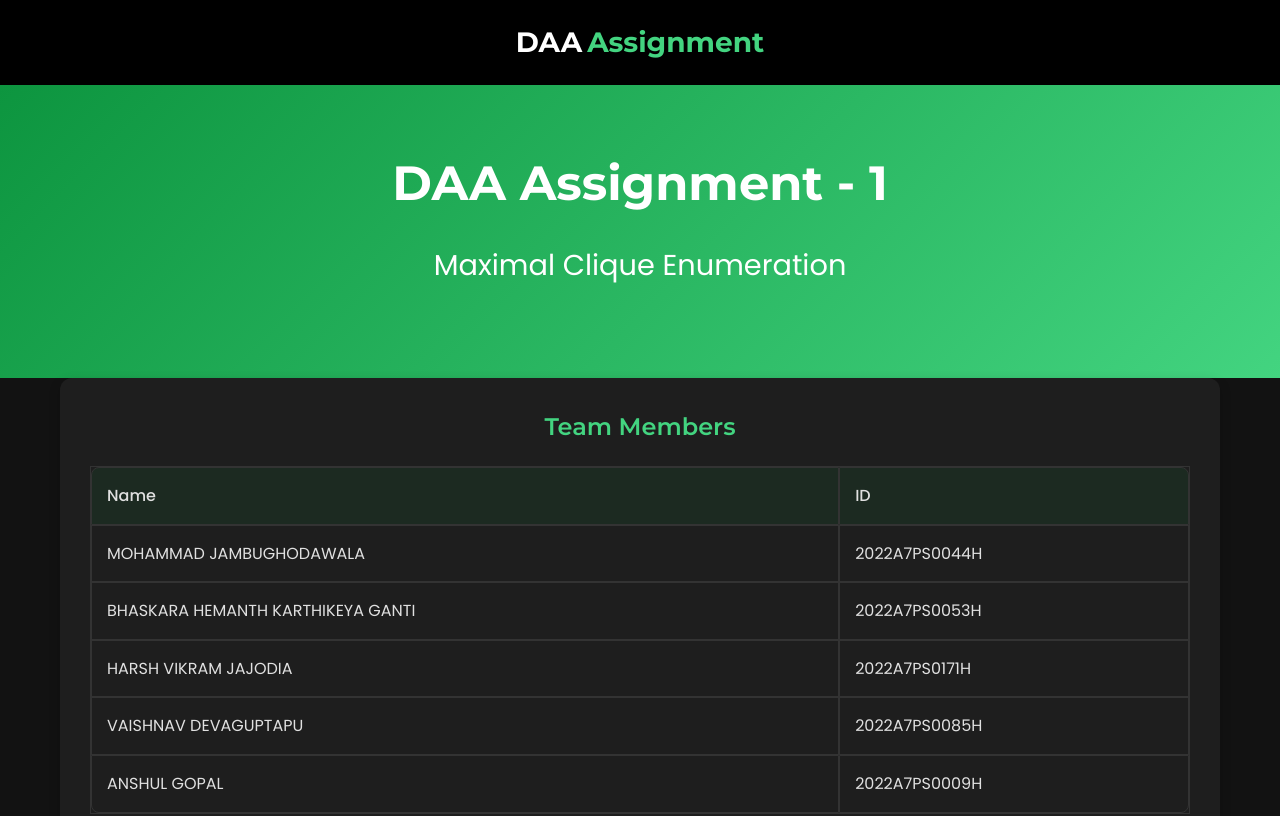
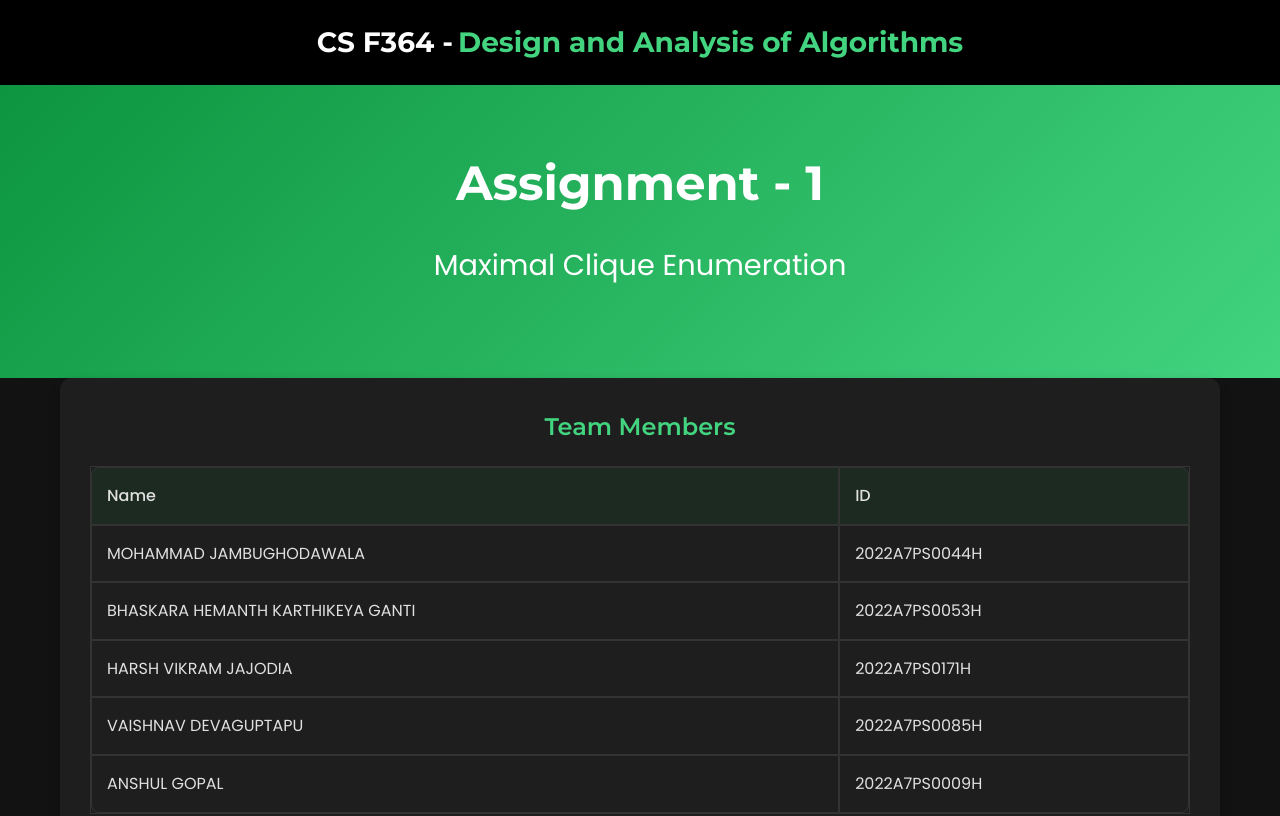
Before and after one commit to HemanthK-12/Daa-Assign, a plain HTML site: page index.html in a window 1280 px wide. Shown: the top 816 px of the page. Drawn offline with Linux system fonts and the light colour scheme.

Commit message:
chore : beautify html

```diff
--- a/index.html
+++ b/index.html
@@ -242,13 +242,13 @@
 <body>
     <header>
         <div class="header-content">
-            <a href="#" class="logo">DAA<span>Assignment</span></a>
+            <a href="#" class="logo">CS F364  -  <span>Design and Analysis of Algorithms</span></a>
         </div>
     </header>
 
     <section class="banner">
         <div class="container">
-            <h1>DAA Assignment - 1</h1>
+            <h1>Assignment - 1</h1>
             <h2>Maximal Clique Enumeration</h2>
         </div>
     </section>
@@ -292,8 +292,5 @@
             </div>
         </div>
     </footer>
-
-    <script src="./clique.js"></script>
-    <script src="./script.js"></script>
 </body>
 </html>
```
